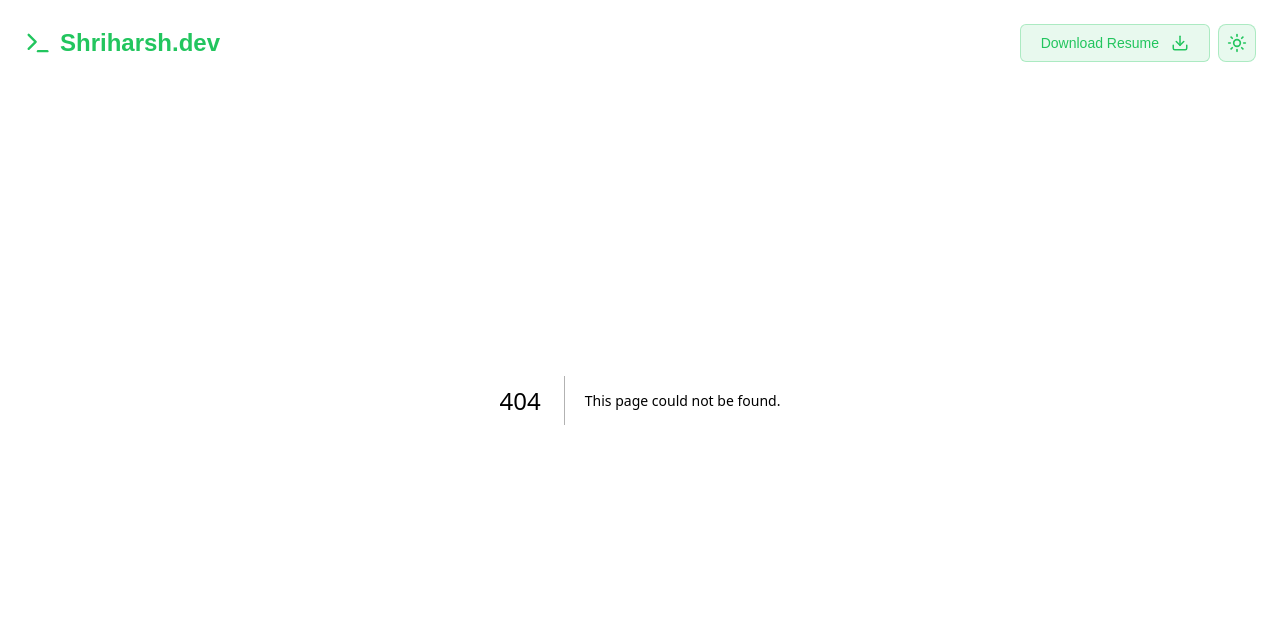
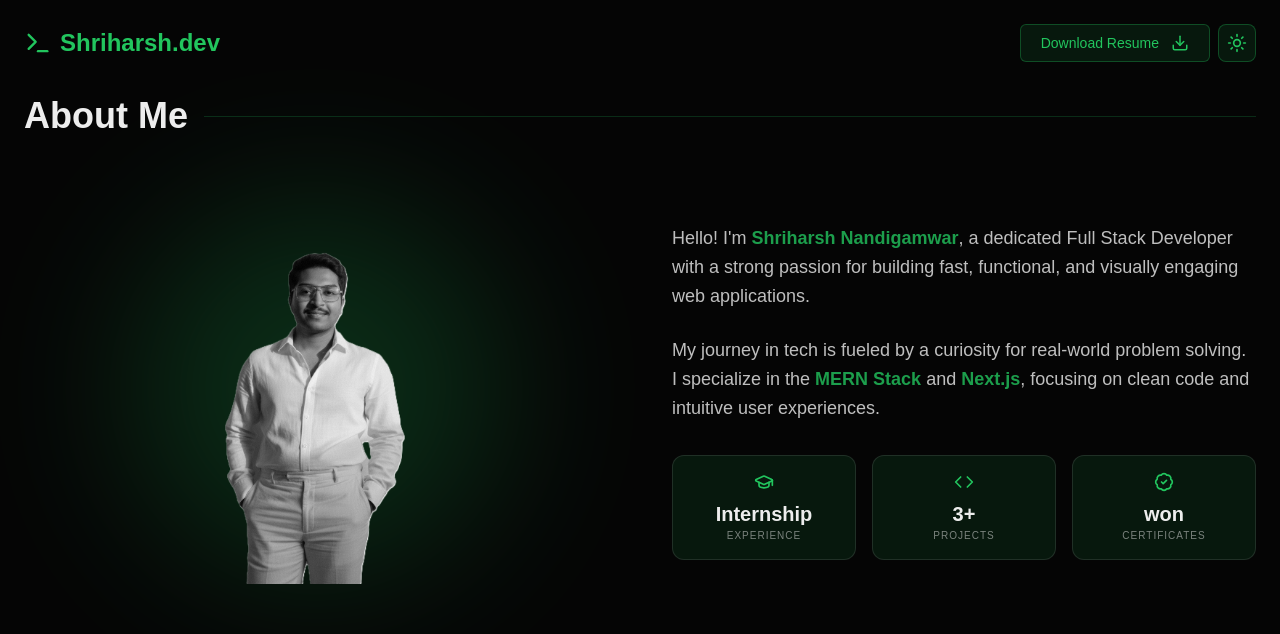
Before and after one commit to HarshNandigamwar/ShriharshNandigamwarPortfolio, a Next.js app: page /about in a window 1280 px wide. Before the commit this address had no page. Shown: the top 634 px of the page. Built offline with nearby package versions, Linux system fonts and the light colour scheme.

Commit message:
about page done

```diff
--- a/src/app/Home/page.tsx
+++ b/src/app/Home/page.tsx
@@ -23,9 +23,17 @@ const HomePage = () => {
     },
   ];
   return (
-      <section className="min-h-[80vh] flex flex-col-reverse md:flex-row md:items-center justify-between ">
+    <section
+      id="home"
+      className="flex flex-col-reverse md:flex-row md:items-center justify-between "
+    >
       {/* Hero Section */}
-           <div className="mt-2 md:mt-0">
+      <motion.div
+        initial={{ opacity: 0, x: -50 }}
+        whileInView={{ opacity: 1, x: 0 }}
+        transition={{ duration: 0.6 }}
+        className="mt-2 md:mt-0"
+      >
         <motion.p
           initial={{ opacity: 0, y: 10 }}
           animate={{ opacity: 1, y: 0 }}
@@ -100,9 +108,14 @@ const HomePage = () => {
           </div>
           <ResumeButton />
         </div>
-           </div>
+      </motion.div>
       {/* Images */}
-           <div className="hidden md:flex ">
+      <motion.div
+        initial={{ opacity: 0, x: 50 }}
+        whileInView={{ opacity: 1, x: 0 }}
+        transition={{ duration: 0.6, delay: 0.2 }}
+        className="hidden md:flex "
+      >
         {/* Desktop Image */}
         <div className="relative flex items-center justify-center">
           <div className="absolute -z-12 w-85 h-98 bg-[#22c55e] rounded-full mix-blend-screen filter blur-[80px] opacity-30"></div>
@@ -113,7 +126,7 @@ const HomePage = () => {
             height={0}
           />
         </div>
-           </div>
+      </motion.div>
       <div className="flex items-center justify-center p-3 md:hidden">
         <Image
           src="/images/Shriharsh.jpg"
@@ -124,7 +137,7 @@ const HomePage = () => {
         />
       </div>
     </section>
-  )
-}
+  );
+};
 
-export default HomePage
+export default HomePage;
--- /dev/null
+++ b/src/app/about/page.tsx
@@ -0,0 +1,96 @@
+"use client";
+import { motion } from "framer-motion";
+import { Code, GraduationCap, BadgeCheck } from "lucide-react";
+
+const stats = [
+  { label: "Experience", value: "Internship", icon: GraduationCap },
+  { label: "Projects", value: "3+", icon: Code },
+  { label: "Certificates", value: "won", icon: BadgeCheck },
+];
+
+export default function AboutPage() {
+  return (
+    <section id="about" className="py-24 overflow-hidden">
+      <div className="mx-auto px-6">
+        {/* Section Header */}
+        <div className="flex items-center gap-4 mb-16">
+          <h2 className="text-4xl font-bold">About Me</h2>
+          <div className="h-[1px] bg-brand/20 flex-grow" />
+        </div>
+
+        <div className="grid md:grid-cols-2 gap-16 items-center">
+          {/* Image */}
+          <motion.div
+            initial={{ opacity: 0, x: -50 }}
+            whileInView={{ opacity: 1, x: 0 }}
+            transition={{ duration: 0.6 }}
+            className="relative hidden md:flex justify-center"
+          >
+            <div className="absolute w-64 md:w-94 h-64 md:h-94 bg-[#22c55e] rounded-full blur-[80px] opacity-20 -z-10 " />
+            {/* Image Container */}
+            <div className="relative z-10 w-72 h-80 md:w-80 md:h-96 rounded-2xl overflow-hidden grayscale hover:grayscale-0 transition-all duration-500">
+              <img
+                src="/images/harsh.png"
+                alt="Shriharsh Nandigamwar"
+                className="w-full h-full object-cover"
+              />
+            </div>
+          </motion.div>
+
+          {/* Right Side: Content */}
+          <motion.div
+            initial={{ opacity: 0, x: 50 }}
+            whileInView={{ opacity: 1, x: 0 }}
+            transition={{ duration: 0.6, delay: 0.2 }}
+          >
+            <p className="text-lg opacity-80 leading-relaxed mb-6">
+              Hello! I'm{" "}
+              <span className="text-brand font-bold">
+                Shriharsh Nandigamwar
+              </span>
+              , a dedicated Full Stack Developer with a strong passion for
+              building fast, functional, and visually engaging web applications.
+            </p>
+            <p className="text-lg opacity-80 leading-relaxed mb-8">
+              My journey in tech is fueled by a curiosity for real-world problem
+              solving. I specialize in the
+              <span className=" font-semibold text-brand ">
+                {" "}
+                MERN Stack
+              </span>{" "}
+              and <span className=" font-semibold text-brand ">Next.js</span>,
+              focusing on clean code and intuitive user experiences.
+            </p>
+
+            {/* Quick Stats Grid */}
+            <div className="grid grid-cols-3 gap-4">
+              {stats.map((stat, i) => {
+                const Icon = stat.icon;
+                return (
+                  <motion.div
+                    initial={{ opacity: 0, y: 50 }}
+                    whileInView={{ opacity: 1, y: 0 }}
+                    transition={{ duration: 0.6, delay: 0.2 }}
+                    whileHover={{ scale: 1.05 }}
+                    whileTap={{ scale: 0.95 }}
+                    key={i}
+                    title={`Explore ${stat.label}`}
+                    className="p-2 md:p-4 rounded-xl bg-brand/10 border border-white/10 text-center hover:border-brand/50 transition-colors cursor-pointer "
+                  >
+                    <Icon className="text-brand mx-auto mb-2" size={20} />
+                    <div className="md:text-xl text-center font-bold">
+                      {stat.value}
+                    </div>
+                    <div className="text-[10px] uppercase tracking-widest opacity-50">
+                      {stat.label}
+                    </div>
+                  </motion.div>
+                );
+              })}
+            </div>
+          </motion.div>
+        </div>
+      </div>
+    </section>
+  );
+}
--- a/src/app/page.tsx
+++ b/src/app/page.tsx
@@ -1,12 +1,12 @@
 // "use client";
-import HomePage from "./Home/page";
+import HomePage from "./home/page";
+import AboutPage from "./about/page";
 
 export default function Home() {
-
   return (
     <main className="max-w-7xl mx-auto px-6 py-20 ">
-      <HomePage/>
-
+      <HomePage />
+      <AboutPage />
     </main>
   );
 }
```
Lines whose indentation alone changed are shown as unchanged.
